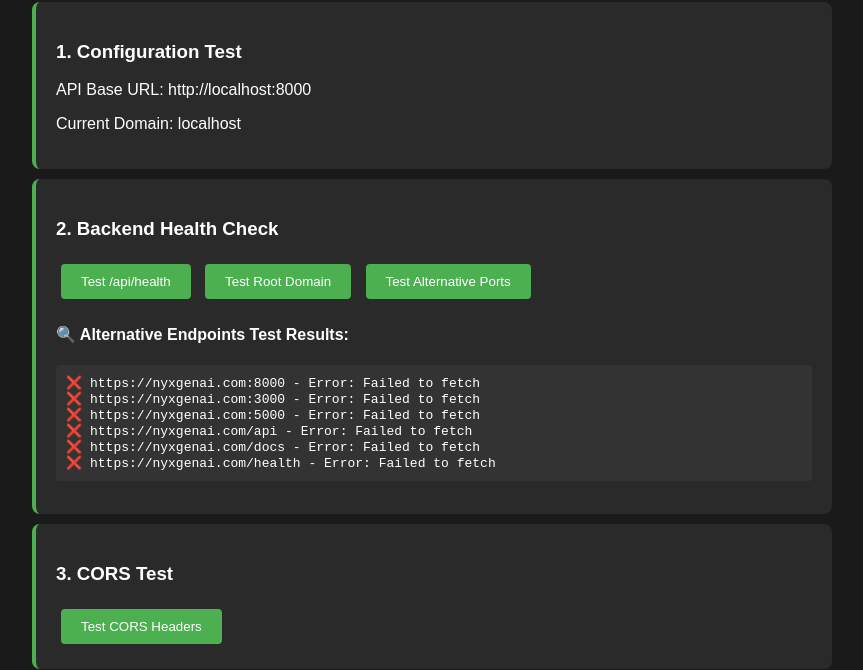
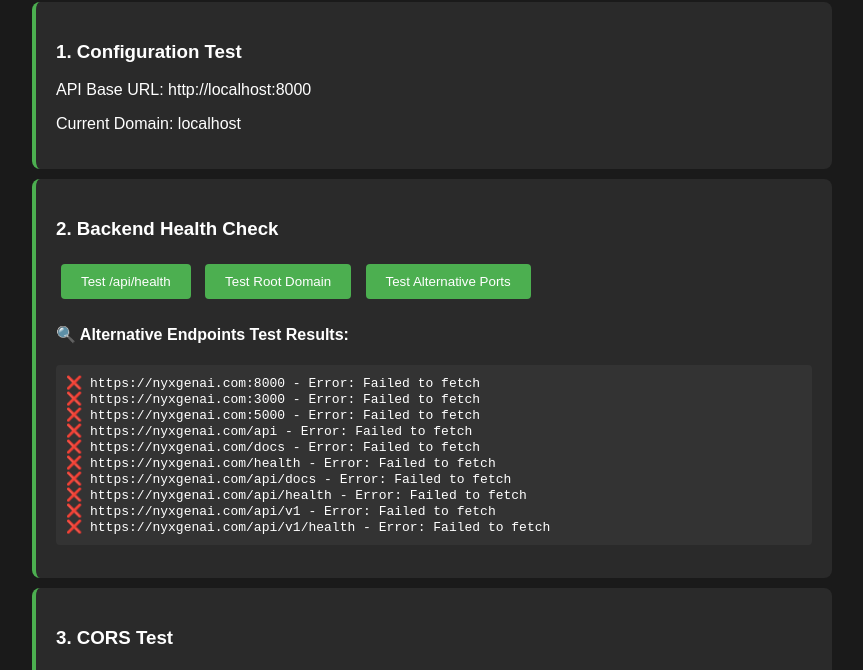
Before and after one commit to ecellsmec32/illuminate, a website: page test-api.html in a window 1280 px wide. Both pictures are taken after a click on the button "Test Alternative Ports". Shown: the part 99-769 px from the top of the page, without its empty margins (208-1071 px from the left). Drawn offline with Linux system fonts and the light colour scheme; no server answers.

Commit message:
Enhanced API endpoint testing with response previews
- Added more comprehensive endpoint testing
- Shows response previews for successful endpoints
- Tests common API paths and versions
- Helps identify correct backend configuration

```diff
--- a/test-api.html
+++ b/test-api.html
@@ -171,7 +171,11 @@
                 'https://nyxgenai.com:5000',
                 'https://nyxgenai.com/api',
                 'https://nyxgenai.com/docs',
-                'https://nyxgenai.com/health'
+                'https://nyxgenai.com/health',
+                'https://nyxgenai.com/api/docs',
+                'https://nyxgenai.com/api/health',
+                'https://nyxgenai.com/api/v1',
+                'https://nyxgenai.com/api/v1/health'
             ];
 
             let results = [];
@@ -185,7 +189,11 @@
                         }
                     });
 
-                    results.push(`✅ ${url} - Status: ${response.status}`);
+                    const responseText = await response.text();
+                    const isJson = responseText.startsWith('{') || responseText.startsWith('[');
+                    const preview = isJson ? JSON.stringify(JSON.parse(responseText), null, 2).substring(0, 100) : responseText.substring(0, 100);
+
+                    results.push(`✅ ${url} - Status: ${response.status}\n   Preview: ${preview}...`);
                 } catch (error) {
                     results.push(`❌ ${url} - Error: ${error.message}`);
                 }
```
